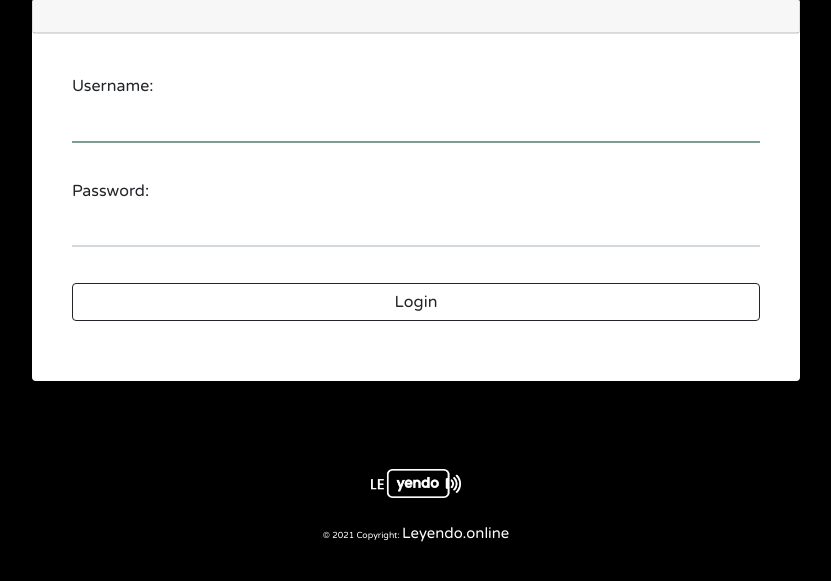
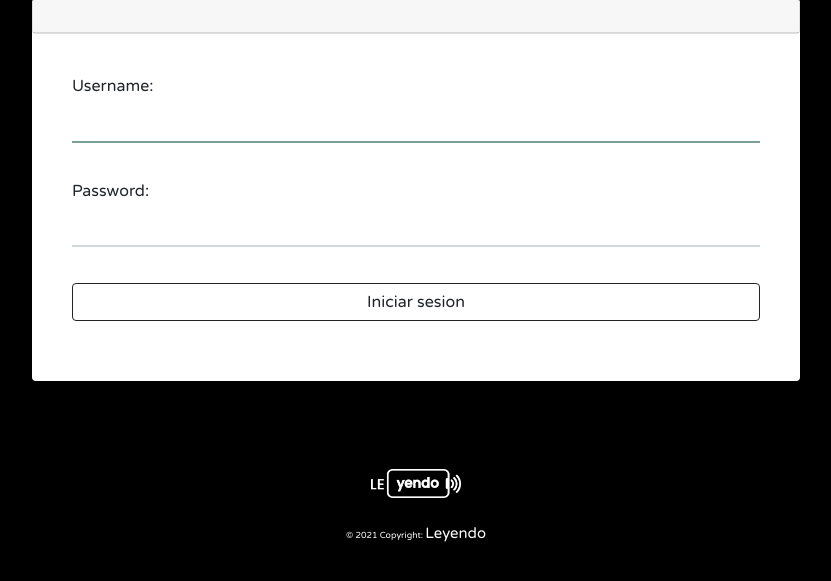
Before and after one commit to jerep96/leyendo, a Django app: page /login/ in a window 1280 px wide. Shown: the part 135-716 px from the top of the page, without its empty margins (224-1055 px from the left). Run offline with Django 3.2, Linux system fonts and the light colour scheme.

Commit message:
corrigiendo errores en vista

```diff
--- a/social/forms.py
+++ b/social/forms.py
@@ -23,7 +23,7 @@ COLOR = (
 	)
 
 class UserRegisterForm(UserCreationForm):
-	username = forms.CharField(widget=forms.TextInput(attrs={'class':'form-control'}))
+	username = forms.CharField(label='Usuario', widget=forms.TextInput(attrs={'class':'form-control'}))
 	email = forms.EmailField(widget=forms.EmailInput(attrs={'class':'form-control'}))
 	password1 = forms.CharField(label='Contraseña', widget=forms.PasswordInput(attrs={'class':'form-control'}))
 	password2 = forms.CharField(label='Confirma Contraseña', widget=forms.PasswordInput(attrs={'class':'form-control'}))
@@ -57,7 +57,7 @@ class EditProfileForm(forms.ModelForm):
 
 	class Meta:
 		model = Profile
-		fields = ['image', 'modo', 'colorBoton', 'colorFondo']
+		fields = ['image', 'modo', 'colorBoton', 'colorFondo', 'portada']
 
 class ModoProfileForm(forms.ModelForm):
 
--- a/social/templates/social/layout.html
+++ b/social/templates/social/layout.html
@@ -107,7 +107,7 @@
   <!-- Copyright -->
   <div class="text-center">
     © 2021 Copyright:
-    <a href="https://leyendo.online/" class="text-white">Leyendo.online</a>
+    <a href="https://leyendo.online/" class="text-white">Leyendo</a>
   </div>
   <!-- Copyright -->
 </footer>
--- a/social/templates/social/link.html
+++ b/social/templates/social/link.html
@@ -80,7 +80,7 @@
   <!-- Copyright -->
   <div class="text-center {{ usuarios.colorFondo }}">
     © 2021 Copyright:
-    <a href="https://leyendo.online/" class="text-white">Leyendo.online</a>
+    <a href="https://leyendo.online/" class="text-white">Leyendo/a>
   </div>
   <!-- Copyright -->
   {% endfor %}
--- a/social/templates/social/login.html
+++ b/social/templates/social/login.html
@@ -6,7 +6,7 @@
 	{% csrf_token %}
 	{{ form.as_p }}
 	<div class="d-grid gap-2">
-		<button type="submit"  class="btn btn-outline-dark">Login</button>
+		<button type="submit"  class="btn btn-outline-dark">Iniciar sesion</button>
 	</div>
 </form>
 
```
